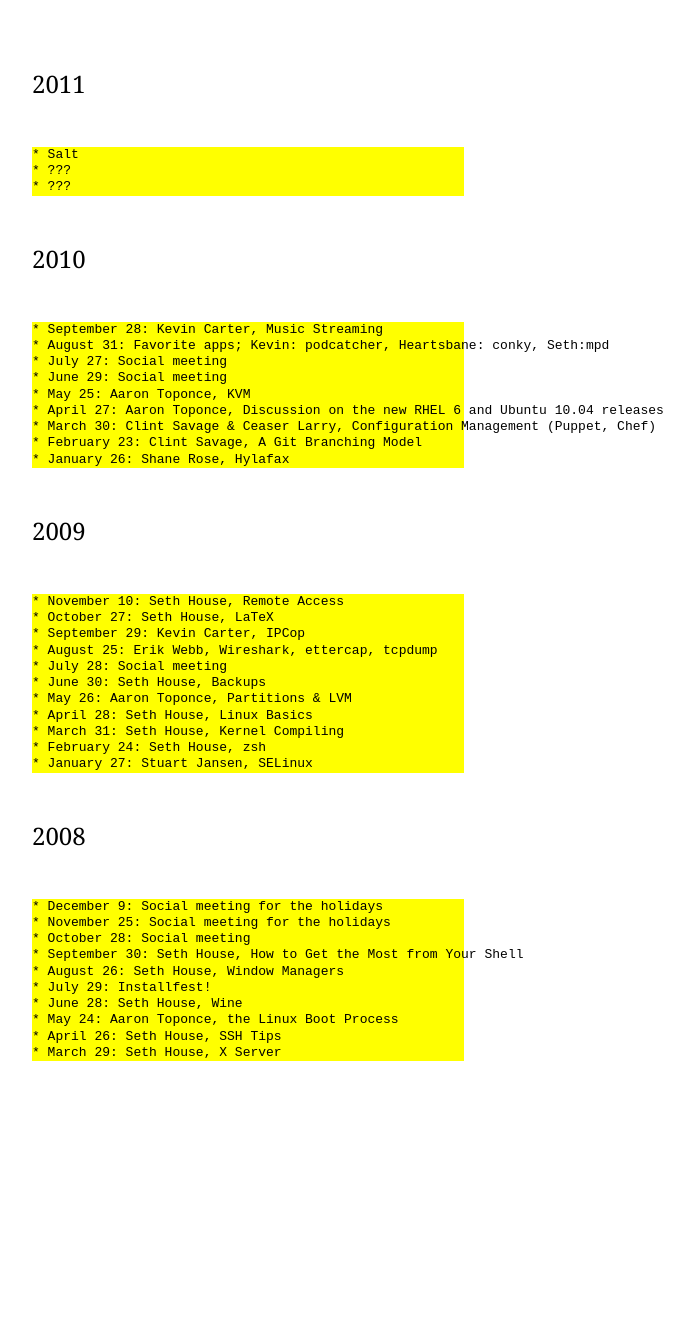
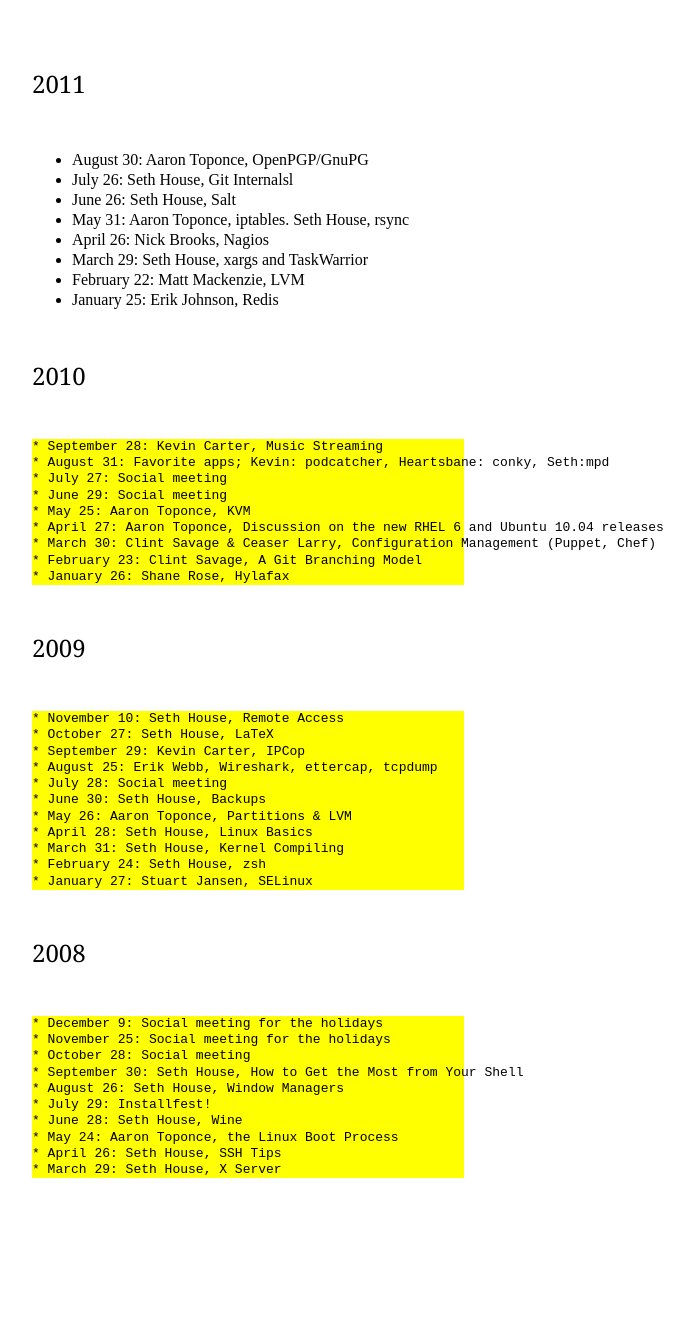
Before and after one commit to oalug/oalug.github.com, a Jekyll site: the page built from presentations.markdown, in a window 1280 px wide. Shown: the whole page, without its empty margins (356-1050 px from the left). Built offline with Jekyll 4.4.1, drawn with Linux system fonts in a browser that asks for light colours; some web fonts are replaced; before the commit the page ends 1205 px from its top, so only the background shows below that.

Commit message:
Add 2011 presentations

```diff
--- a/presentations.markdown
+++ b/presentations.markdown
@@ -5,9 +5,14 @@
 
 2011
 ----
-    * Salt
-    * ???
-    * ???
+* August 30: Aaron Toponce, OpenPGP/GnuPG
+* July 26: Seth House, Git Internalsl
+* June 26: Seth House, Salt
+* May 31: Aaron Toponce, iptables. Seth House, rsync
+* April 26: Nick Brooks, Nagios
+* March 29: Seth House, xargs and TaskWarrior
+* February 22: Matt Mackenzie, LVM
+* January 25: Erik Johnson, Redis
 
 2010
 ----
```
